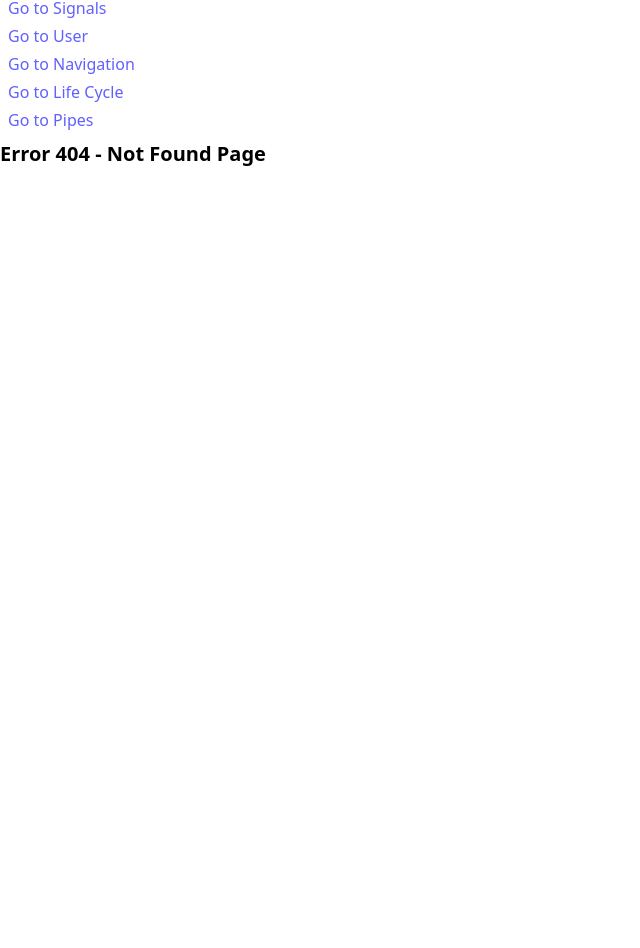
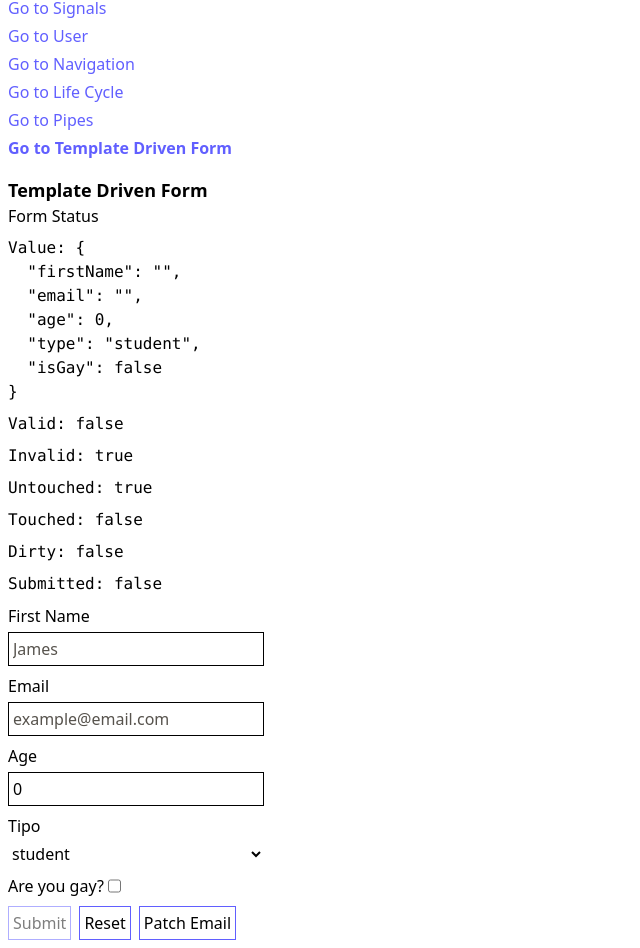
Before and after one commit to Bruno-Calasans/angular, an Angular app: page /template-driven-form in a window 1280 px wide. Shown: the part 140-1088 px from the top of the page, without its empty margins (0-640 px from the left). Before the commit the page ends 800 px from the top, so only its background shows below. Built offline with nearby package versions, Linux system fonts and the light colour scheme.

Commit message:
template-driven form

```diff
--- a/package.json
+++ b/package.json
@@ -3,7 +3,7 @@
   "version": "0.0.0",
   "scripts": {
     "ng": "ng",
-    "start": "ng serve",
+    "start": "ng serve --no-hmr",
     "build": "ng build",
     "watch": "ng build --watch --configuration development",
     "test": "ng test",
--- a/src/app/app.component.ts
+++ b/src/app/app.component.ts
@@ -65,5 +65,9 @@ export class AppComponent {
       url: 'pipes',
       label: 'Pipes',
     },
+    {
+      url: 'template-driven-form',
+      label: 'Template Driven Form',
+    },
   ];
 }
--- a/src/app/app.routes.ts
+++ b/src/app/app.routes.ts
@@ -6,6 +6,7 @@ import { NotFoundComponent } from './not-found/not-found.component';
 import { NavigationComponent } from './navigation/navigation.component';
 import { LifeCycleComponent } from './life-cycle/life-cycle.component';
 import { PipesComponent } from './pipes/pipes.component';
+import { TemplateDrivenFormComponent } from './forms/template-driven-form/template-driven-form.component';
 
 export const routes: Routes = [
   // Default Route
@@ -38,6 +39,10 @@ export const routes: Routes = [
     component: PipesComponent,
   },
   {
+    path: 'template-driven-form',
+    component: TemplateDrivenFormComponent,
+  },
+  {
     path: '**',
     component: NotFoundComponent,
   },
--- a/src/app/custom-pipes/custom.pipe.ts
+++ b/src/app/custom-pipes/custom.pipe.ts
@@ -3,7 +3,11 @@ import { Pipe, PipeTransform } from '@angular/core';
 
 @Pipe({
   name: 'custom',
+  // If true, It's called every time the input changes
+  // On the other hand, it's called avery time the component changes
+  pure: true,
 })
+
 export class CustomPipe implements PipeTransform {
   private titlePipe = new TitleCasePipe();
 
--- /dev/null
+++ b/src/app/forms/template-driven-form/template-driven-form.component.html
@@ -0,0 +1,149 @@
+<div class="p-2">
+  <h1 class="font-bold text-lg">Template Driven Form</h1>
+
+  <!-- Create Basic Form -->
+  <!--  -->
+  <form
+    #testForm="ngForm"
+    (ngSubmit)="onSubmit(testForm)"
+    action=""
+    method="post"
+    class="flex flex-col gap-2 w-64"
+  >
+    <!-- Default NgForm Properties -->
+    <p>Form Status</p>
+    <pre>Value: {{ testForm.value | json }}</pre>
+    <pre>Valid: {{ testForm.valid | json }}</pre>
+    <pre>Invalid: {{ testForm.invalid | json }}</pre>
+    <pre>Untouched: {{ testForm.untouched | json }}</pre>
+    <pre>Touched: {{ testForm.touched | json }}</pre>
+    <pre>Dirty: {{ testForm.dirty | json }}</pre>
+    <pre>Submitted: {{ testForm.submitted | json }}</pre>
+
+    <label class="flex flex-col gap-1 justify-center"
+      >First Name
+      <input
+        #inputFirstName="ngModel"
+        name="firstName"
+        [(ngModel)]="inputs.firstName"
+        type="text"
+        class="p-1 border-1 border-black text-muted placeholder:text-stone-600"
+        placeholder="James"
+        minlength="3"
+        pattern="[a-zA-Z]{3,}"
+        required
+    /></label>
+    <!-- {{inputFirstName.errors| json}} -->
+    @if(inputFirstName.errors && (inputFirstName.dirty||inputFirstName.touched)){
+
+        @if(inputFirstName.errors['required'] ){
+            <small class="text-red-500">Required field.</small>
+        }
+
+        @if(inputFirstName.errors['minlength'] ){
+            <small class="text-red-500">Field must have {{inputFirstName.errors['minlength']['requiredLength']}} ou more characteres.</small>
+        }
+
+        @if(inputFirstName.errors['pattern'] ){
+          <small class="text-red-500">First must have only letters.</small>
+      }
+
+    }
+
+    <label class="flex flex-col gap-1 justify-center"
+      >Email
+      <input
+        #emailInput="ngModel"
+        name="email"
+        [(ngModel)]="inputs.email"
+        type="email"
+        class="p-1 border-1 border-black text-muted placeholder:text-stone-600"
+        placeholder="example@email.com"
+        email
+        required
+    /></label>
+
+    @if(emailInput.errors && (emailInput.dirty||emailInput.touched)){
+
+      @if(emailInput.errors['required'] ){
+          <small class="text-red-500">Required field.</small>
+      }
+
+      @if(emailInput.errors['email'] ){
+        <small class="text-red-500">Invalid email.</small>
+    }
+
+  }
+
+    <label class="flex flex-col gap-1 justify-center"
+      >Age
+      <input
+        #ageInput="ngModel"
+        name="age"
+        [(ngModel)]="inputs.age"
+        type="number"
+        min="1"
+        max="200"
+        class="p-1 border-1 border-black text-muted placeholder:text-stone-600"
+        placeholder="24"
+        required
+    /></label>
+    @if(ageInput.errors && (ageInput.dirty||ageInput.touched)){
+
+      @if(ageInput.errors['required'] ){
+          <small class="text-red-500">Required field.</small>
+      }
+
+      @if(ageInput.errors['max'] ){
+        <small class="text-red-500">Max value is {{ageInput.errors['max']['max']}}</small>
+      }
+
+      @if(ageInput.errors['min'] ){
+        <small class="text-red-500">Min value is {{ageInput.errors['min']['min']}}</small>
+      }
+    }
+
+    <label class="flex flex-col gap-1 justify-center"
+      >Tipo
+      <select name="type" [(ngModel)]="inputs.type" required>
+        @for(type of types; track $index){
+          <option [value]="type">{{ type }}</option>
+        }
+      </select>
+    </label>
+
+    <label class="flex gap-1"
+      >Are you gay?
+      <input
+        name="isGay"
+        [(ngModel)]="inputs.isGay"
+        type="checkbox"
+        class="p-1 border-1 border-black text-muted placeholder:text-stone-600"
+        placeholder="24"
+    /></label>
+
+    <div class="flex gap-2">
+      <button
+        [disabled]="testForm.invalid"
+        type="submit"
+        class="border-1 border-indigo-500 p-1 cursor-pointer disabled:opacity-50"
+      >
+        Submit
+      </button>
+      <button
+        type="button"
+        (click)="setDefault(testForm)"
+        class="border-1 border-indigo-500 p-1 cursor-pointer"
+      >
+        Reset
+      </button>
+      <button
+        type="button"
+        (click)="patchValues(testForm)"
+        class="border-1 border-indigo-500 p-1 cursor-pointer"
+      >
+        Patch Email
+      </button>
+    </div>
+  </form>
+</div>
--- /dev/null
+++ b/src/app/forms/template-driven-form/template-driven-form.component.ts
@@ -0,0 +1,62 @@
+import { CommonModule } from '@angular/common';
+import { Component } from '@angular/core';
+import { FormsModule, NgForm } from '@angular/forms';
+
+type TestFormInputs = {
+  firstName: '';
+  email: '';
+  age: 0;
+  isGay?: boolean;
+  type: 'professor' | 'student';
+};
+
+@Component({
+  selector: 'app-template-driven-form',
+  imports: [CommonModule, FormsModule],
+  templateUrl: './template-driven-form.component.html',
+  styleUrl: './template-driven-form.component.css',
+})
+export class TemplateDrivenFormComponent {
+  types: TestFormInputs['type'][] = ['professor', 'student'];
+  inputs = this.getDefaultInputs();
+
+  getDefaultInputs(): TestFormInputs {
+    return {
+      firstName: '',
+      email: '',
+      age: 0,
+      isGay: false,
+      type: 'student',
+    };
+  }
+
+  setDefault(form: NgForm) {
+    // Using set value - first way
+    // form.setValue(this.getDefaultInputs());
+
+    // Using set value - second way
+    // form.control.setValue(this.getDefaultInputs());
+
+    // You must pass the full object or you get an error
+    // form.setValue({ firstName: '' });
+
+    // Using form reset - first way
+    // form.reset(this.getDefaultInputs());
+    form.resetForm(this.getDefaultInputs());
+
+    // Using form reset - second way
+    // form.control.reset(this.getDefaultInputs());
+  }
+
+  // Use this method if you want set some properties,
+  patchValues(form: NgForm) {
+    form.control.patchValue({
+      firstName: '',
+      email: '',
+    });
+  }
+
+  onSubmit(form: NgForm) {
+    console.log(form.value);
+  }
+}
```
Also changed, not shown: src/app/forms/template-driven-form/template-driven-form.component.css (added), 1 other file (tests, documents, lock files or other folders).
